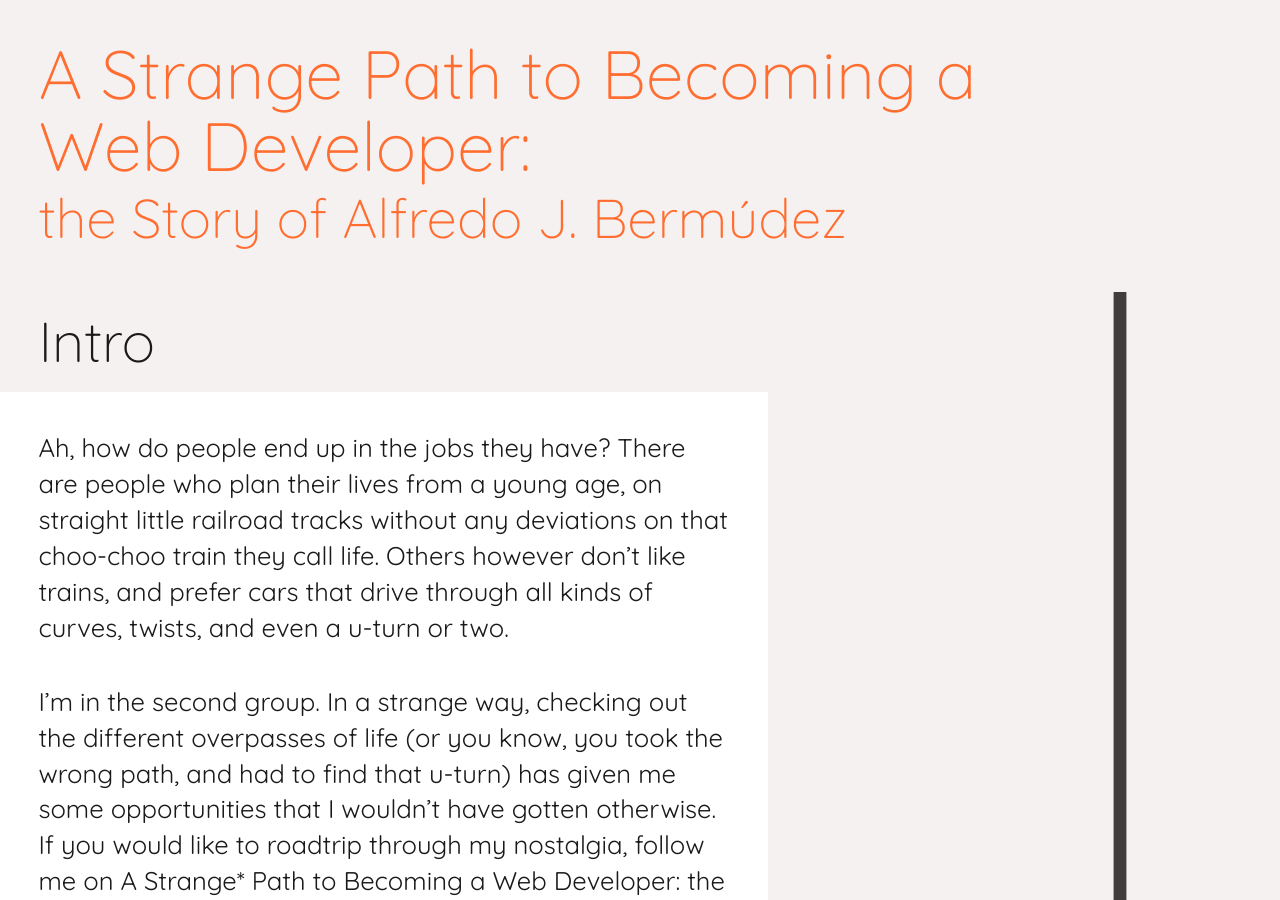
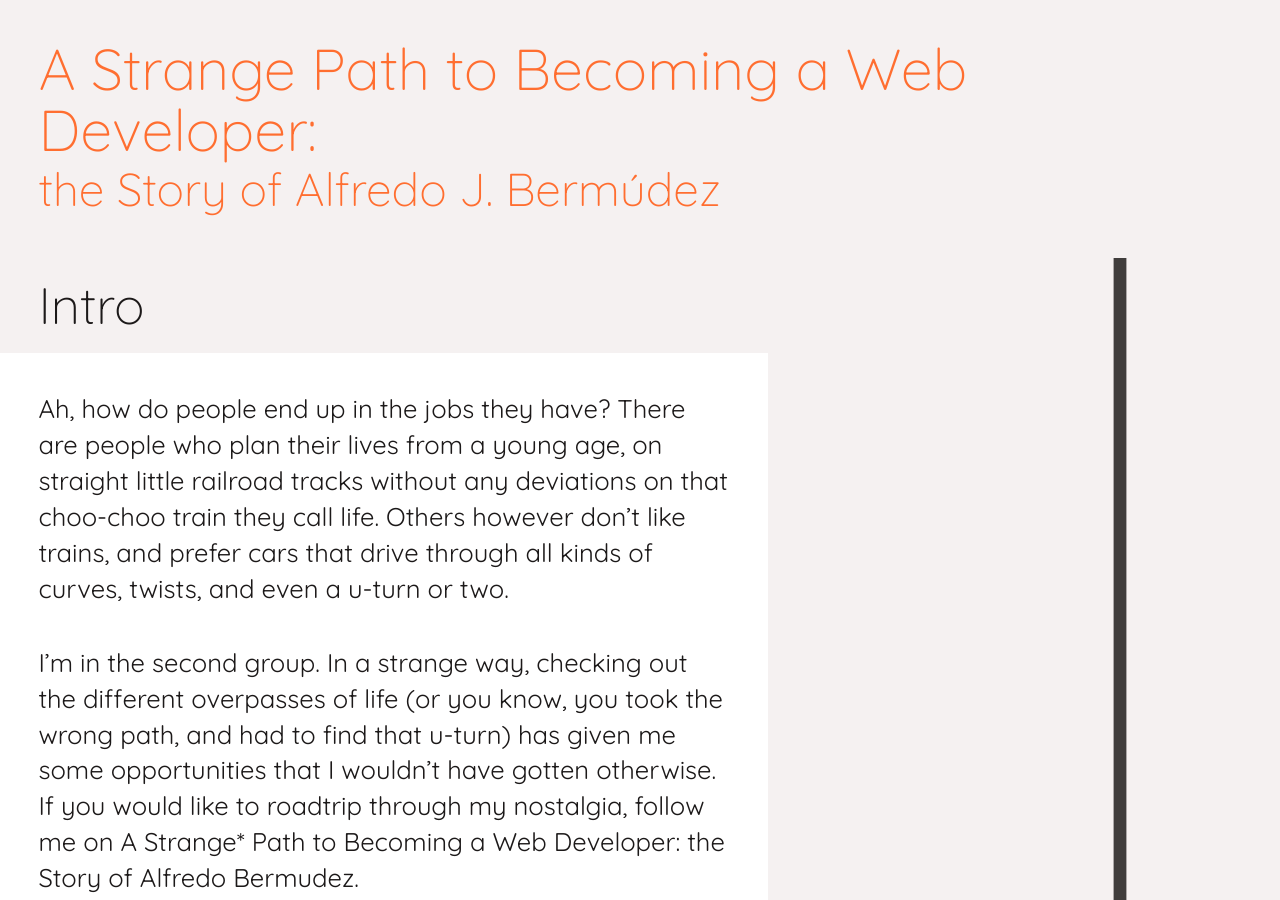
Before and after one commit to ajbh87/portfolio, a Jekyll site: the page built from index.html, in a window 1280 px wide and 900 px high. Built offline with Jekyll 4.4.1, drawn with Linux system fonts in a browser that asks for light colours.

Commit message:
ADD max font size, CHANGE titles sizes, animations and media variables
ADD max font size for base size
CHANGE titles sizes, Home subtitle animation and media-query varible
names

```diff
--- a/_includes/home_section.html
+++ b/_includes/home_section.html
@@ -1,5 +1,5 @@
 <div class="section__title">
-  <h2 class="">{{ include.title }}</h2>
+  <h2 class="section__title--animate">{{ include.title }}</h2>
 </div>
 <div class="section-content">
   <div class="section-content__content">
--- a/_sass/_base.scss
+++ b/_sass/_base.scss
@@ -13,9 +13,12 @@
  */
 html {
   font: $base-font-weight #{$base-font-size-fixed}/#{$base-line-height} $base-font-family;
-  @include media-query($tablet) {
+  @include media-query($media-min) {
     font-size: $base-font-size;
-  };
+  }
+  @include media-query($media-max) {
+    font-size: $max-font-size-fixed;
+  }
 }
 body {
   color: $text-color;
@@ -43,23 +46,23 @@
 }
 
 h1, .h1 {
-  font-size: 2.6666rem;
+  font-size: 2.25rem;
   line-height: 1.05em;
 }
 h2, .h2 {
-  font-size: 2.2rem;
+  font-size: 2rem;
   line-height: 1.1em;
 }
 h3, .h3 {
-  font-size: 2rem;
+  font-size: 1.75rem;
   line-height: 1.2em;
 }
 h4, .h4 {
-  font-size: 1.6666rem;
+  font-size: 1.50rem;
   line-height: 1.2em;
 }
 h5, .h5 {
-  font-size: 1.3333rem;
+  font-size: 1.25rem;
   line-height: 1.2em;
 }
 h6, .h6 {
--- a/_sass/_home.scss
+++ b/_sass/_home.scss
@@ -38,8 +38,9 @@
   justify-content: center;
   align-items: flex-start;
   width: $sec-width;
+  min-height: 50vh;
   z-index: 1;
-  @include media-query($tablet){
+  @include media-query($media-min){
     width: #{$sec-width - $slide-width};
   };
   &__title {
@@ -50,14 +51,21 @@
     width: 100%;
     padding: ($spacing-unit / 2) $spacing-unit;
     background: $grey-color-lighter;
-    transition: all .8s ease(out-quad);
-    transform: translate(0, -50%);
+    transition: opacity .8s ease(out-quad);
     opacity: 0;
 
     &.focused {
-      transform: translate(0,0);
       opacity: 1;
     }
+
+    &--animate {
+      transition: transform .8s ease(out-quad);
+      transform: translate(0, -50%);
+      .focused & {
+        transform: translate(0,0);
+      }
+    }
+
   }
 }
 
@@ -256,7 +264,7 @@
   will-change: transform;
   transition: transform .75s ease(out-quad);
 
-  @include media-query($tablet){
+  @include media-query($media-min){
     right: 25%;
     height: 100%;
     width: $slide-width;
@@ -275,7 +283,7 @@
     width: 1.5rem;
     height: 1.5rem;
     background: transparent;
-    @include media-query($tablet){
+    @include media-query($media-min){
       display: none;
     }
   }
@@ -285,8 +293,8 @@
     opacity: 1;
     font-size: .8rem;
     line-height: 1rem;
-    @include media-query($tablet){
-      padding: 1rem
+    @include media-query($media-min){
+      padding: 1rem;
     };
     &.fade {
       opacity: 0;
--- a/_sass/_layout.scss
+++ b/_sass/_layout.scss
@@ -1,6 +1,6 @@
 %content-padding {
   padding: $spacing-unit;
-//  @include media-query($tablet) {
+//  @include media-query($media-min) {
 //    padding: ($spacing-unit / 2) $spacing-unit;
 //  }
 }
@@ -19,7 +19,7 @@
       color: $primary;
     }
 
-    @include media-query($tablet){
+    @include media-query($media-min){
       width: 75vw;
     }
   }
--- a/_sass/_mixins.scss
+++ b/_sass/_mixins.scss
@@ -139,3 +139,11 @@
   @warn "Unkown '#{$key}' in $ease.";
   @return null;
 }
+
+@function strip-unit($number) {
+  @if type-of($number) == 'number' and not unitless($number) {
+    @return $number / ($number * 0 + 1);
+  }
+
+  @return $number;
+}
--- a/css/main.scss
+++ b/css/main.scss
@@ -3,9 +3,16 @@
 ---
 @charset "utf-8";
 
+@import "mixins";
 $base-font-family: 'Quicksand', Helvetica, Helvetica Neue, Arial, sans-serif;
-$base-font-size-fixed: 18px;
-$base-font-size: 2vw;
+
+$media-min: 800px;
+
+$base-font-size-fixed: 16px;
+$max-font-size-fixed: 35px;
+$base-font-size: strip-unit($base-font-size-fixed / $media-min) * 100vw;
+
+$media-max: $max-font-size-fixed * ( 1 /strip-unit($base-font-size/100));
 
 $base-font-weight: 400;
 $small-font-size: $base-font-size * 0.875;
@@ -34,9 +41,6 @@
 
 // Width of the content area
 $content-width: 1200px;
-
-$tablet: 900px;
-$desktop: 1280px;
 
 $menu-transition: .5s ease-out;
 
@@ -71,7 +75,6 @@
 @import
   "normalize",
   "syntax-highlighting",
-  "mixins",
   "base",
   "layout",
   "home"
```
